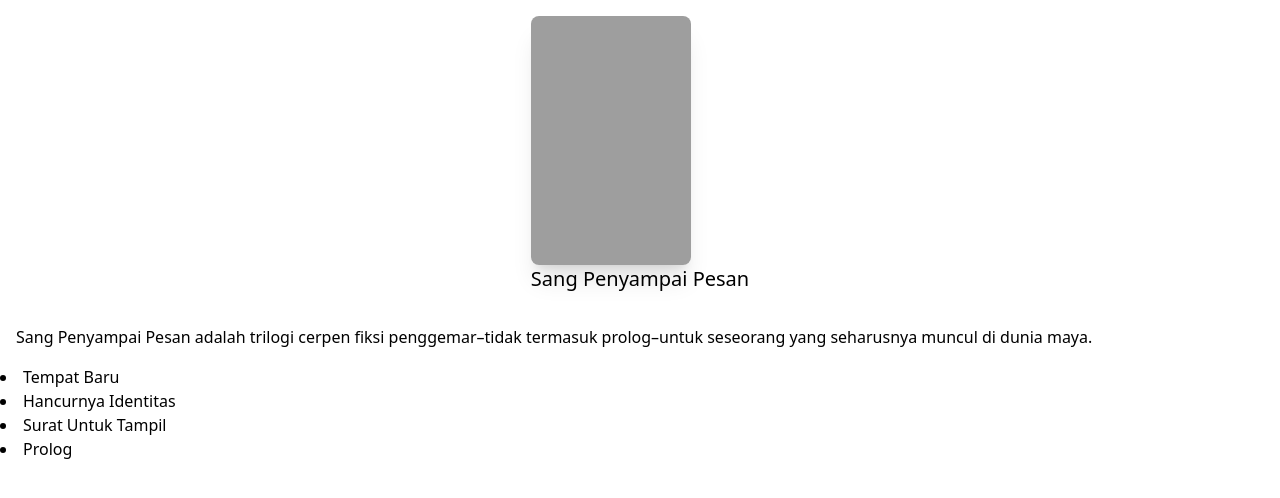
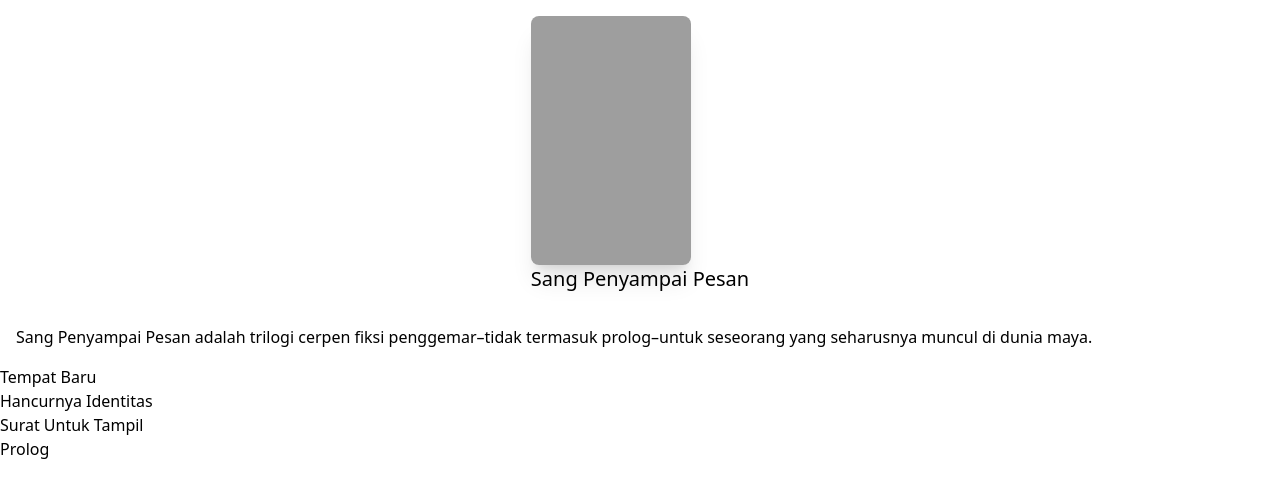
Before and after one commit to mnafisalmukhdi1/story, a Jekyll site: the page built from sang-penyampai-pesan/index.md, in a window 1280 px wide. Shown: the top 498 px of the page. Built offline with Jekyll 4.4.1, drawn with Linux system fonts in a browser that asks for light colours; nearby versions of some CDN libraries.

Commit message:
Update story.html

```diff
--- a/_layouts/story.html
+++ b/_layouts/story.html
@@ -14,9 +14,11 @@
 	</section>
 	<section>
 	{% for post in site.posts | sort: 'date' %}
+	<ul class="list-none">
   	{% if post.url != '/' and post.url != 'index.md' %}
     	<li><a href="{{ post.url }}">{{ post.title }}</a></li>
   	{% endif %}
+	</ul>
 	{% endfor %}
 	</section>
 </main>
```
